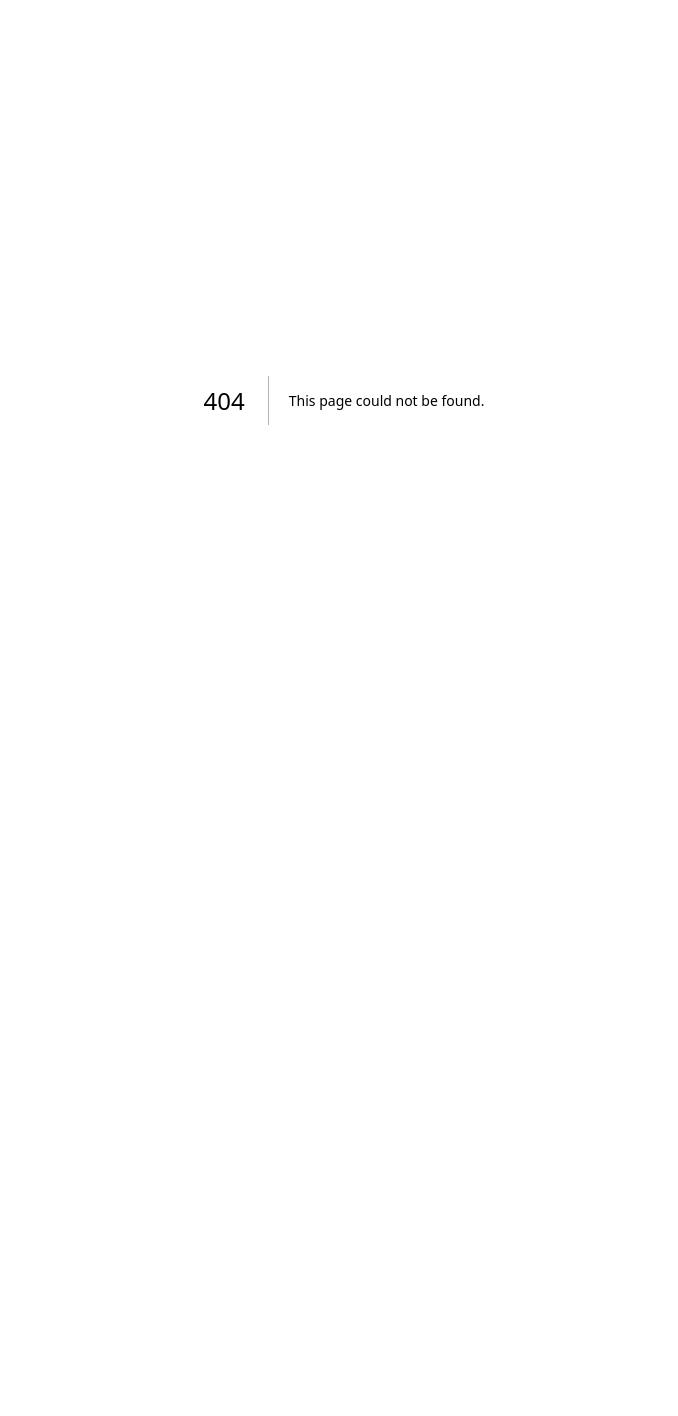
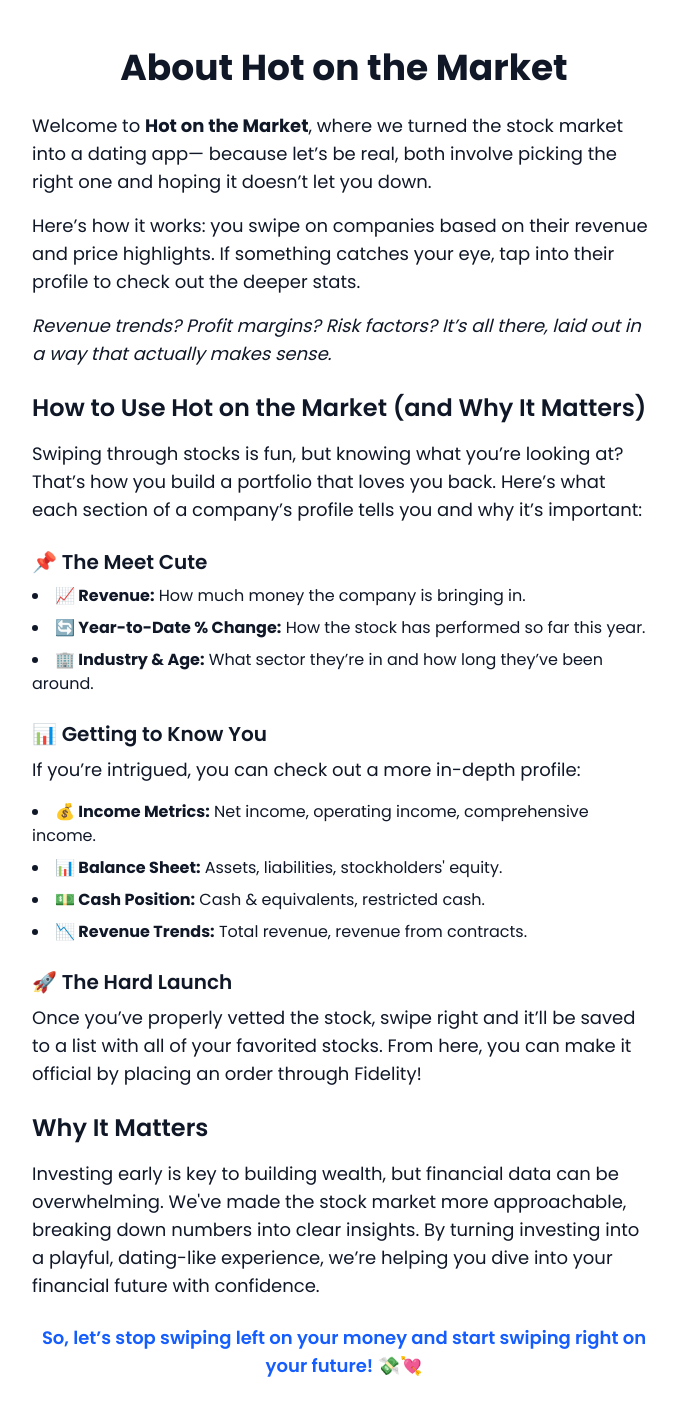
Before and after one commit to equan04/Hot-on-the-Market, a Next.js app: page /about in a window 1280 px wide. Before the commit this address had no page. Shown: the top 1416 px of the page, without its empty margins (296-974 px from the left). Before the commit the page ends 800 px from the top, so only its background shows below. Built offline with nearby package versions, Linux system fonts and the light colour scheme.

Commit message:
about page added

```diff
--- /dev/null
+++ b/src/app/about/page.tsx
@@ -0,0 +1,63 @@
+// pages/about.tsx
+export default function Home() {
+    return (
+      <div className="max-w-2xl mx-auto px-6 py-12 text-gray-900">
+        <h1 className="text-4xl font-bold mb-6 text-center">About Hot on the Market</h1>
+
+        <p className="text-lg mb-4">
+          Welcome to <strong>Hot on the Market</strong>, where we turned the stock market into a dating app—
+          because let’s be real, both involve picking the right one and hoping it doesn’t let you down.
+        </p>
+
+        <p className="text-lg mb-4">
+          Here’s how it works: you swipe on companies based on their revenue and price highlights.
+          If something catches your eye, tap into their profile to check out the deeper stats.
+        </p>
+
+        <p className="text-lg mb-6 italic">
+          Revenue trends? Profit margins? Risk factors? It’s all there, laid out in a way that actually makes sense.
+        </p>
+
+        <h2 className="text-2xl font-semibold mb-4">How to Use Hot on the Market (and Why It Matters)</h2>
+
+        <p className="text-lg mb-6">
+          Swiping through stocks is fun, but knowing what you’re looking at? That’s how you build a portfolio
+          that loves you back. Here’s what each section of a company’s profile tells you and why it’s important:
+        </p>
+
+        <h3 className="text-xl font-semibold mb-2">📌 The Meet Cute</h3>
+        <ul className="list-disc list-inside space-y-2 mb-6">
+          <li><strong>📈 Revenue:</strong> How much money the company is bringing in.</li>
+          <li><strong>🔄 Year-to-Date % Change:</strong> How the stock has performed so far this year.</li>
+          <li><strong>🏢 Industry & Age:</strong> What sector they’re in and how long they’ve been around.</li>
+        </ul>
+
+        <h3 className="text-xl font-semibold mb-2">📊 Getting to Know You</h3>
+        <p className="text-lg mb-4">If you’re intrigued, you can check out a more in-depth profile:</p>
+
+        <ul className="list-disc list-inside space-y-2 mb-6">
+          <li><strong>💰 Income Metrics:</strong> Net income, operating income, comprehensive income.</li>
+          <li><strong>📊 Balance Sheet:</strong> Assets, liabilities, stockholders' equity.</li>
+          <li><strong>💵 Cash Position:</strong> Cash & equivalents, restricted cash.</li>
+          <li><strong>📉 Revenue Trends:</strong> Total revenue, revenue from contracts.</li>
+        </ul>
+
+        <h3 className="text-xl font-semibold mb-2">🚀 The Hard Launch</h3>
+        <p className="text-lg mb-6">
+          Once you’ve properly vetted the stock, swipe right and it’ll be saved to a list with all of your favorited stocks.
+          From here, you can make it official by placing an order through Fidelity!
+        </p>
+
+        <h2 className="text-2xl font-semibold mb-4">Why It Matters</h2>
+        <p className="text-lg mb-6">
+          Investing early is key to building wealth, but financial data can be overwhelming. We've made the stock market
+          more approachable, breaking down numbers into clear insights. By turning investing into a playful, dating-like experience,
+          we’re helping you dive into your financial future with confidence.
+        </p>
+
+        <p className="text-lg font-semibold text-center text-blue-600">
+          So, let’s stop swiping left on your money and start swiping right on your future! 💸💘
+        </p>
+      </div>
+    );
+  }
```
